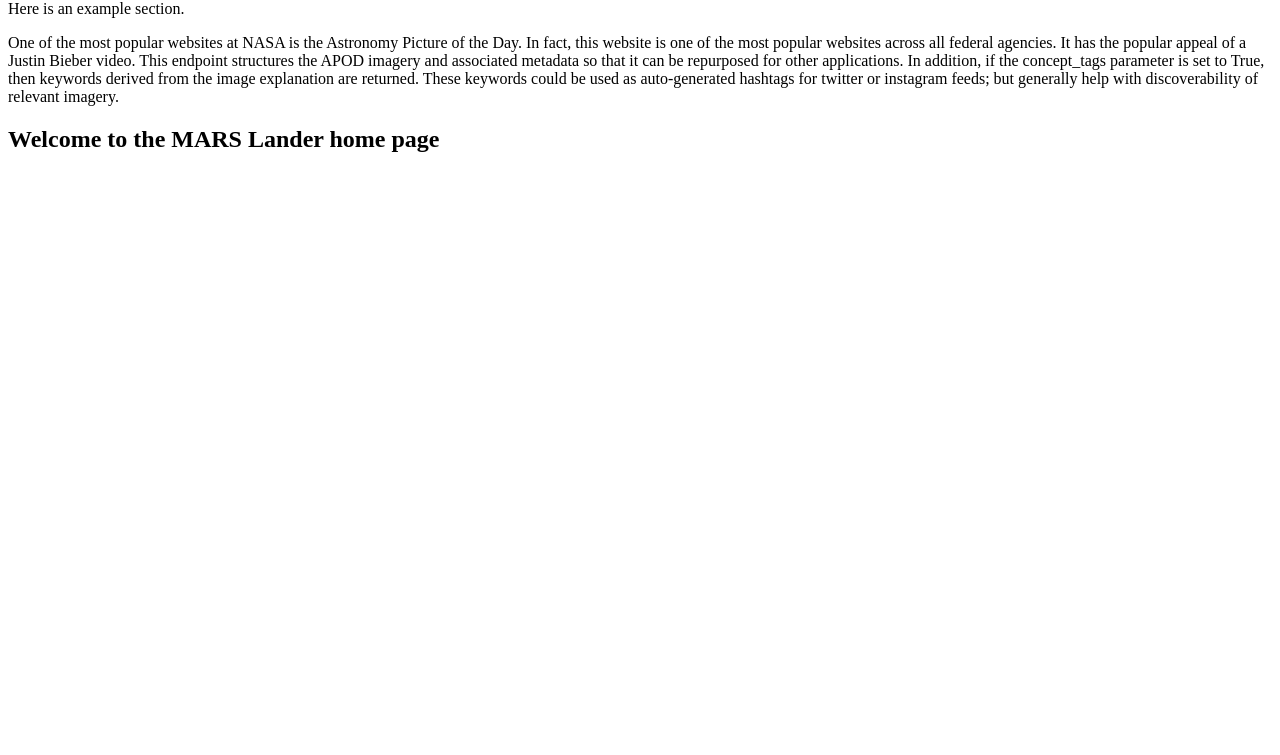
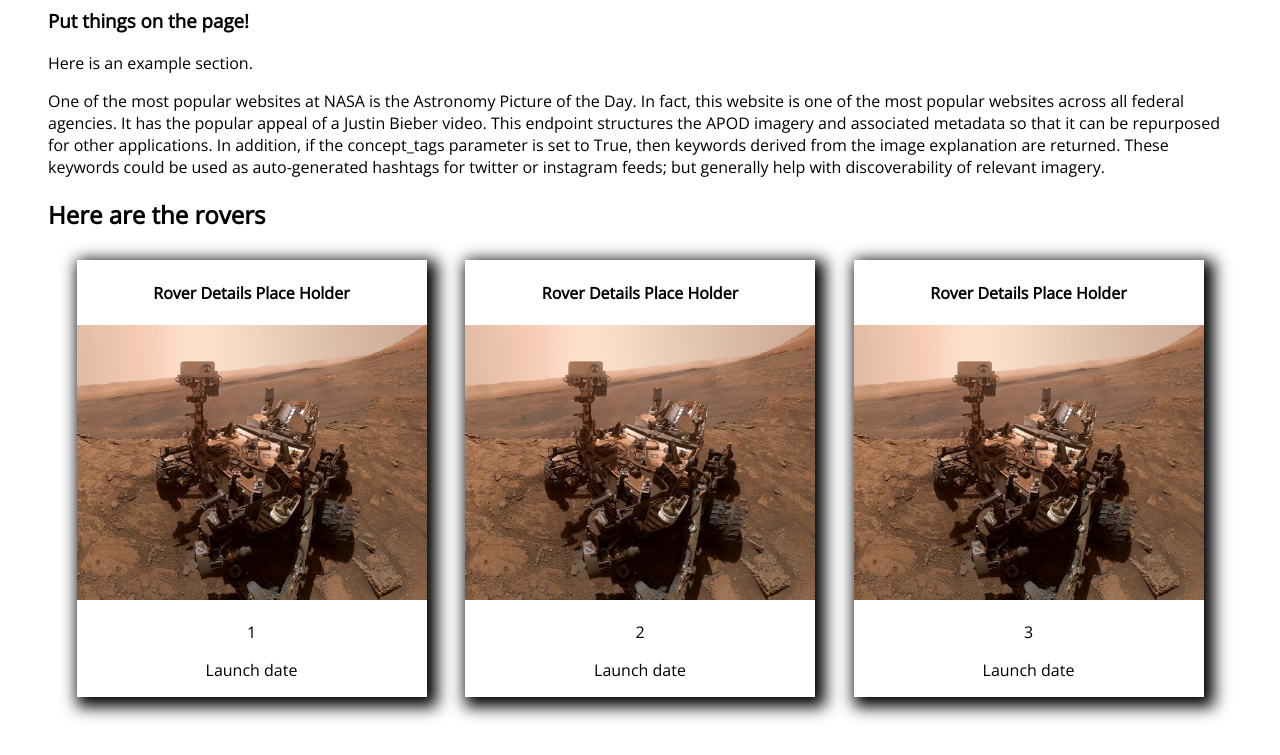
Before and after one commit to mgmacdougall/udacity-mars-project, a website: page src/public/index.html in a window 1280 px wide. Shown: the part 148-903 px from the top of the page. Before the commit the page ends 800 px from the top, so only its background shows below. Drawn offline with nearby package versions, Linux system fonts and the light colour scheme; no server answers.

Commit message:
Add of support for basic project.  Included index.css in html, created flexbox cards for the rovers, included 'Open Sans' as default fon.

```diff
--- a/src/public/assets/stylesheets/index.css
+++ b/src/public/assets/stylesheets/index.css
@@ -3,7 +3,7 @@
 body {
   display: flex;
   flex-direction: column;
-  font-family: Arial;
+  font-family: 'Open Sans', sans-serif;
   min-height: 100vh;
 }
 
@@ -20,6 +20,26 @@ footer {
   /* footer styles */
 }
 
+.card-container {
+  display: flex;
+  justify-content: space-evenly;
+  flex-wrap: wrap;
+}
+
+.card {
+  display: flex;
+  width: 350px;
+  box-shadow: 5px 5px 15px 5px #000000;
+  margin: 10px;
+}
+
+.container {
+  text-align: center;
+}
+
+.rover-img {
+  max-width: 100%;
+}
 /* -------------------  TABLET  --------------------- */
 @media (min-width: 768px) {
   /* use mobile */
--- a/src/public/client.js
+++ b/src/public/client.js
@@ -1,5 +1,5 @@
 let store = Immutable.Map({
-  user: {name:"Student!"},
+  user: { name: "Student!" },
   apod: "",
   rovers: ["Curiosity", "Opportunity", "Spirit"],
 });
@@ -26,6 +26,7 @@ const App = (state) => {
         <main>
             ${renderComponent(renderGreeting(user))}
             ${renderComponent(renderSection(apod))}
+            ${renderComponent(renderRoverSection(state))}
         </main>
         <footer></footer>
     `;
@@ -50,7 +51,7 @@ const renderComponent = (sec) => sec;
  * @param {*} data incoming data that is used by the Greeting component.
  * @returns the greeting to be rendered.
  */
-const renderPageGreeting = (data) => `<h1>Welcome, ${data.name}!</h1>`
+const renderPageGreeting = (data) => `<h1>Welcome, ${data.name}!</h1>`;
 
 /**
  *
@@ -83,8 +84,10 @@ const renderSection = (data) => {
             but generally help with discoverability of relevant imagery.
         </p>
         </section>
-        ${renderComponent(renderImageSection(data))}
-        `;
+
+        `
+        //${renderComponent(renderImageSection(data))}
+        ;
 };
 
 /**
@@ -121,8 +124,38 @@ const renderRoverList = (data) => {
  */
 const renderOptionItem = (item) => `<option value="${item}">${item}</option>`;
 
+/**
+ * Rovers rendering section.
+ * @returns Rendering component for rovers.
+ */
+const renderRoverSection = () => {
+  return `
+    <section class="rovers-container">
+    <h2>Here are the rovers</h2>
+    <div class="card-container">
+      ${convertArrayToString([1, 2, 3].map((e) => renderCardWithImage(e)))}
+      </div>
+    </section>
+    `;
+};
 
-
+/**
+ * Renders a card with the given information.
+ * @param {} data the data to render in the card.
+ * @returns a card with the information filled out.
+ */
+const renderCardWithImage = (data) => {
+  return `
+  <article class="card">
+    <div class="container">
+        <h4><b>Rover Details Place Holder</b></h4>
+        <img class="rover-img" src="./images/curiosity-base.jpg" alt="Sample photo">
+        <p>${data}</p>
+        <p>Launch date</p>
+    </div>
+  </article>
+  `;
+};
 
 /**
  * Helper function to get the current date
--- a/src/public/index.html
+++ b/src/public/index.html
@@ -1,11 +1,17 @@
 <!DOCTYPE html>
 <html lang="en">
-
   <head>
-    <meta charset="UTF-8">
-    <meta name="viewport" content="width=device-width, initial-scale=1.0">
-    <meta http-equiv="X-UA-Compatible" content="ie=edge">
+    <meta charset="UTF-8" />
+    <meta name="viewport" content="width=device-width, initial-scale=1.0" />
+    <meta http-equiv="X-UA-Compatible" content="ie=edge" />
     <title>Document</title>
+    <link rel="stylesheet" href="/assets/stylesheets/index.css" />
+    <link rel="preconnect" href="https://fonts.googleapis.com" />
+    <link rel="preconnect" href="https://fonts.gstatic.com" crossorigin />
+    <link
+      href="https://fonts.googleapis.com/css2?family=Open+Sans:wght@300&display=swap"
+      rel="stylesheet"
+    />
   </head>
 
   <body>
@@ -15,7 +21,11 @@
       </div>
     </main>
   </body>
-<script src="https://cdnjs.cloudflare.com/ajax/libs/immutable/4.0.0/immutable.min.js" integrity="sha512-YKSQecLkGrea3bKro680kYyxBrlTbD0coQvdrpZV5swPcuZbAJQurJHtfinPSjDTGBz2K4Cjs4INsjm5nhB2kg==" crossorigin="anonymous" referrerpolicy="no-referrer"></script>
+  <script
+    src="https://cdnjs.cloudflare.com/ajax/libs/immutable/4.0.0/immutable.min.js"
+    integrity="sha512-YKSQecLkGrea3bKro680kYyxBrlTbD0coQvdrpZV5swPcuZbAJQurJHtfinPSjDTGBz2K4Cjs4INsjm5nhB2kg=="
+    crossorigin="anonymous"
+    referrerpolicy="no-referrer"
+  ></script>
   <script src="/client.js"></script>
-
 </html>
```
Also changed, not shown: src/public/images/curiosity-base.jpg (added). Lines whose indentation alone changed are shown as unchanged.
